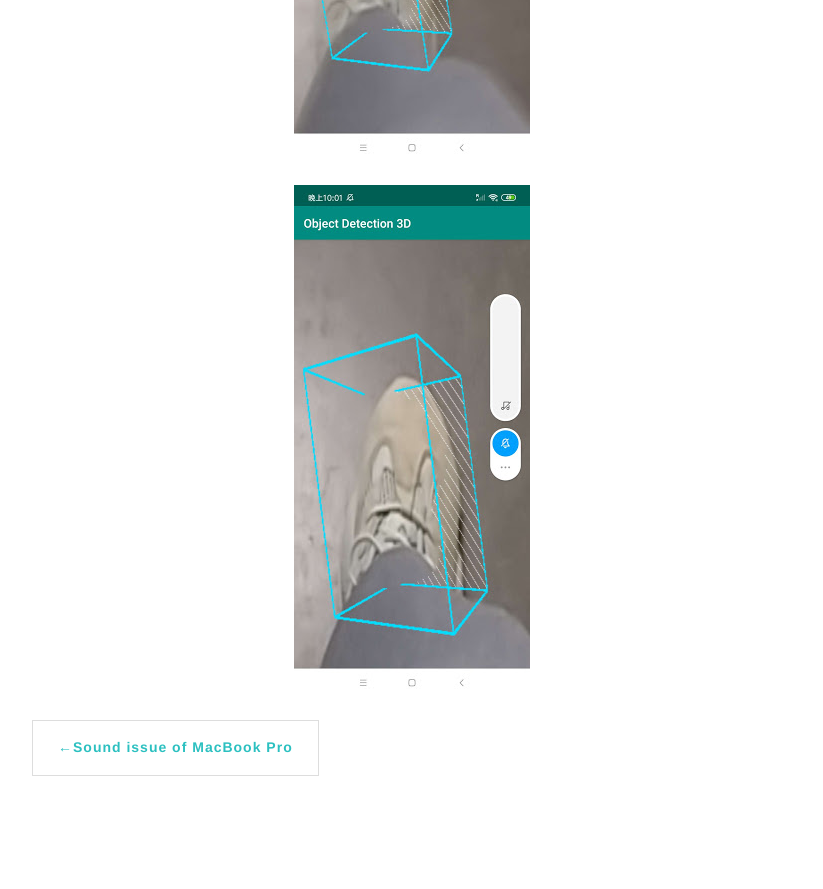
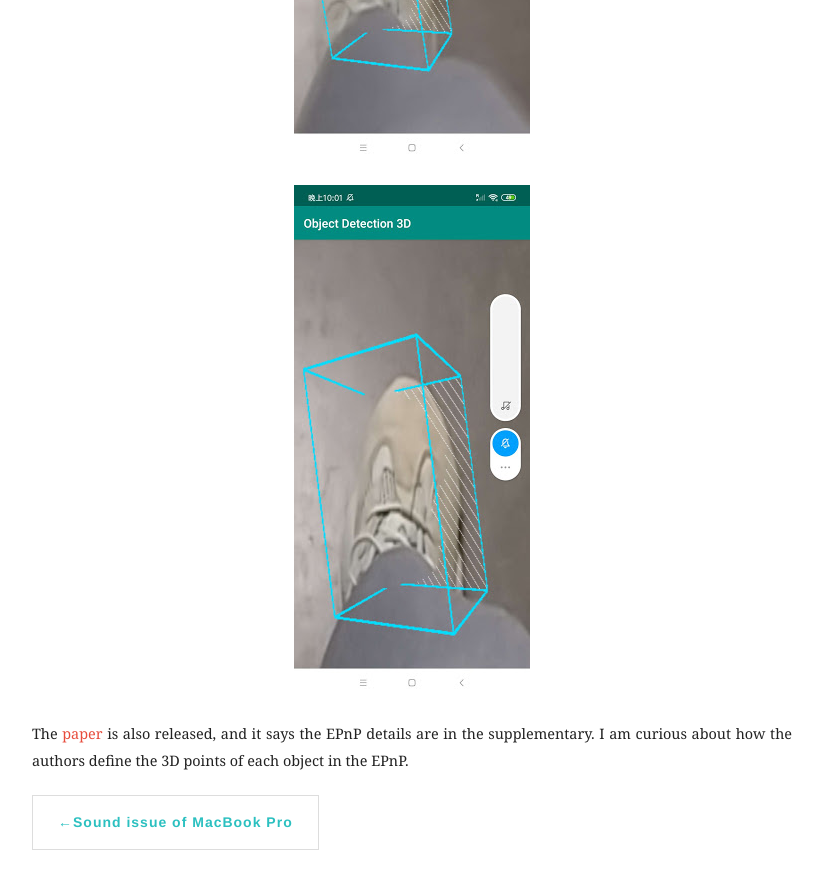
Before and after one commit to moshanATucsd/moshanATucsd.github.io, a Jekyll site: the page built from _posts/2020-03-13-objectron.md, in a window 1280 px wide and 900 px high, scrolled down 1547 px. Shown: the top 889 px of the window, without its empty margins (228-1051 px from the left). Built offline with Jekyll 4.4.1, drawn with Linux system fonts in a browser that asks for light colours; nearby versions of some CDN libraries; comment, search, counter and statistics services are not loaded; before the commit the page ends 2372 px from its top, so only the background shows below that.

Commit message:
Update 2020-03-13-objectron.md

```diff
--- a/_posts/2020-03-13-objectron.md
+++ b/_posts/2020-03-13-objectron.md
@@ -16,3 +16,5 @@ I only have a MBP so I spent some time figuring out how to transfer the apk to a
 ![img](/images/posts/shoe1.jpg)
 ![img](/images/posts/shoe2.jpg)
 ![img](/images/posts/shoe3.jpg)
+
+The [paper](https://arxiv.org/abs/2003.03522) is also released, and it says the EPnP details are in the supplementary. I am curious about how the authors define the 3D points of each object in the EPnP.
```
